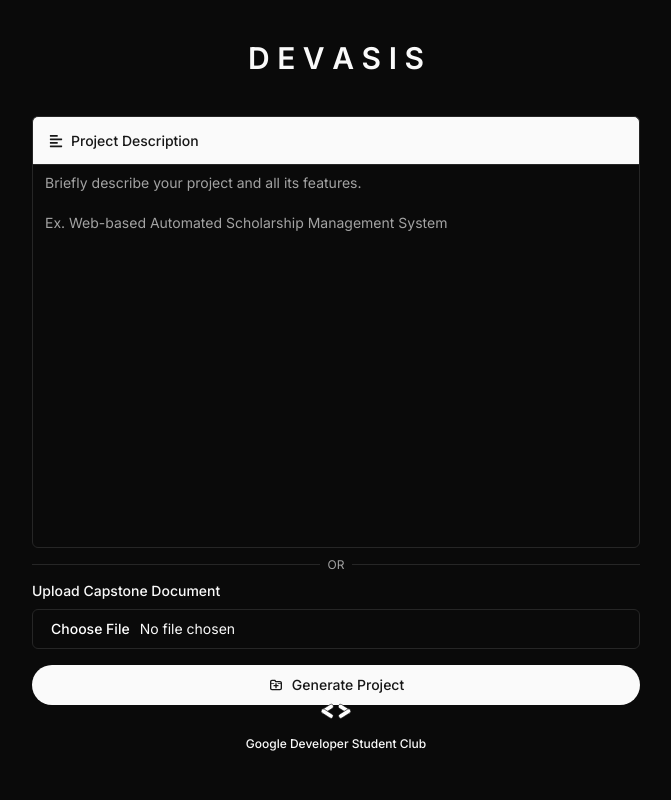
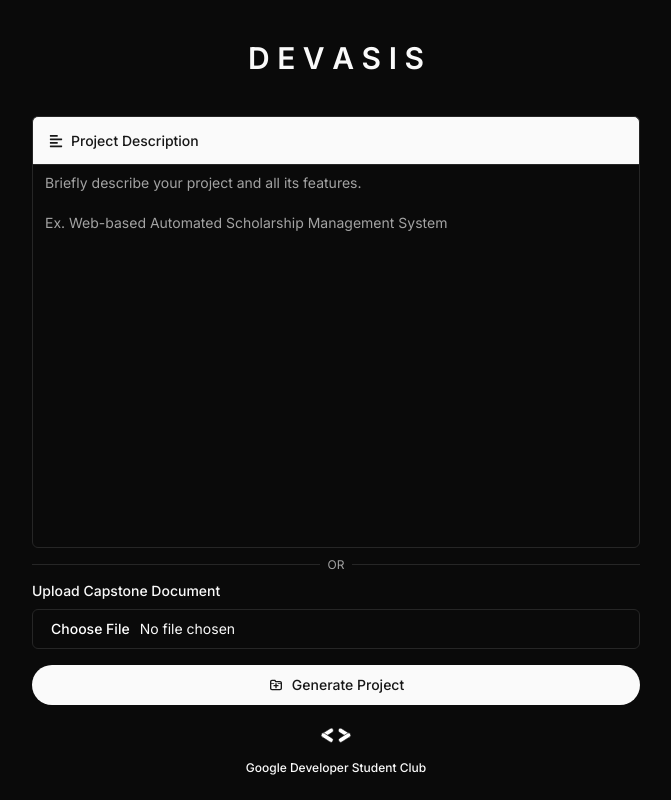
Before and after one commit to zakusei/devasis-ai, a Next.js app: page /new-project in a window 1280 px wide. Shown: the whole page, without its empty margins (304-975 px from the left). Built offline with nearby package versions, Linux system fonts and the light colour scheme.

Commit message:
refactor(footer): import cn for classname

```diff
--- a/components/layouts/footer.jsx
+++ b/components/layouts/footer.jsx
@@ -1,9 +1,15 @@
+import { cn } from "@/lib/utils";
 import Image from "next/image";
 import GDSC from "@/public/assets/img/gdsc.svg";
 
-const Footer = () => {
+const Footer = ({ className }) => {
   return (
-    <footer className="absolute inset-x-0 bottom-0 flex flex-col place-items-center gap-4 bg-transparent pb-12 text-center">
+    <footer
+      className={cn(
+        "absolute inset-x-0 bottom-0 flex flex-col place-items-center gap-4 bg-transparent pb-12 text-center",
+        className,
+      )}
+    >
       <Image width={32} height={32} src={GDSC.src} />
       <span className="text-xs font-medium">Google Developer Student Club</span>
     </footer>
```
